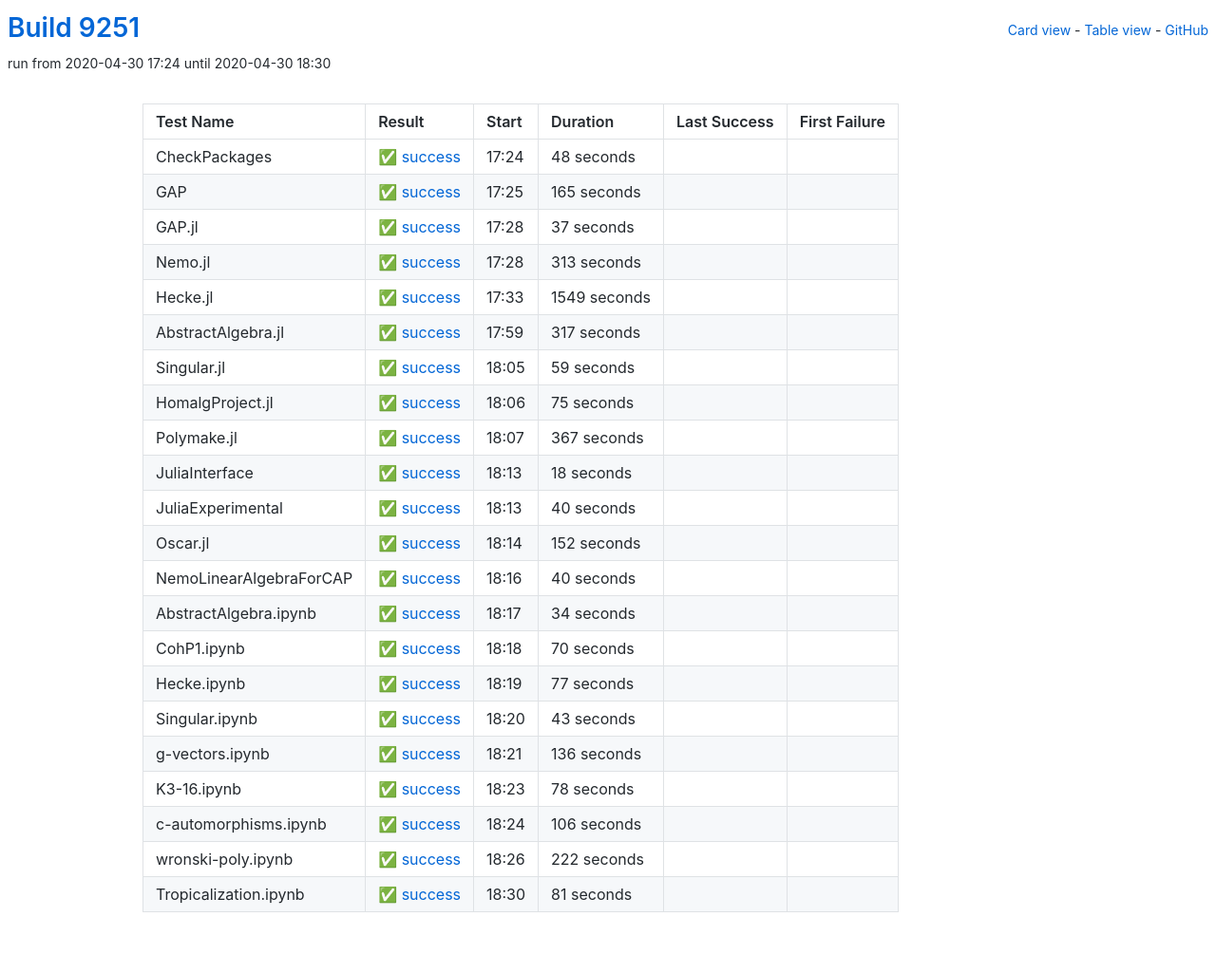
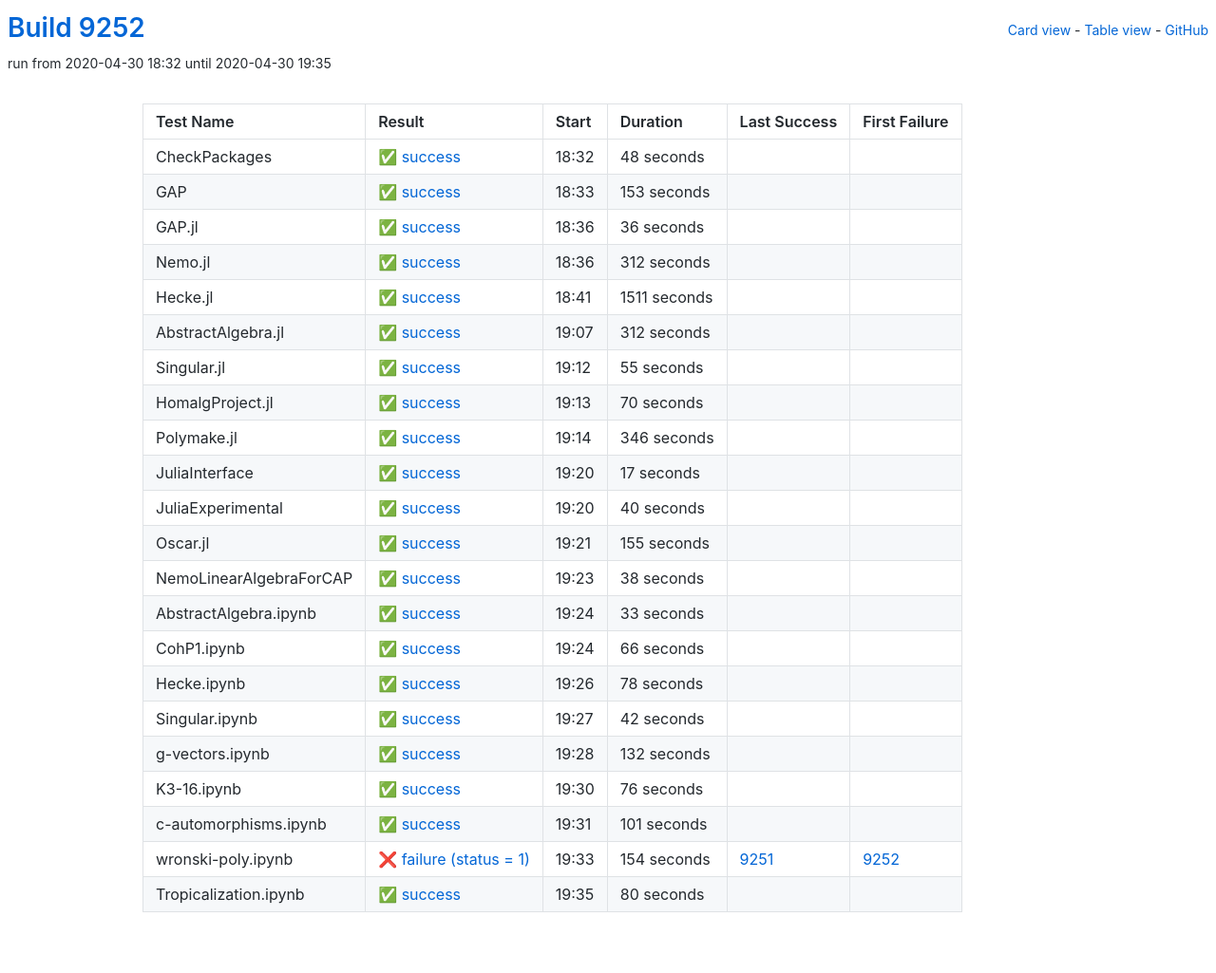
Before and after one commit to oscar-system/oscar-ci-status, a Jekyll site: the page built from table.html, in a window 1280 px wide. Shown: the whole page at 95% size. Built offline with Jekyll 4.4.1, drawn with Linux system fonts in a browser that asks for light colours.

Commit message:
Build 9252

```diff
--- a/_data/ci.yml
+++ b/_data/ci.yml
@@ -1,5 +1,5 @@
-build: 9251
-build_url: https://oscarci.mathematik.uni-kl.de/job/oscar/9251/
+build: 9252
+build_url: https://oscarci.mathematik.uni-kl.de/job/oscar/9252/
 job: oscar
 tests:
 - duration: 48
@@ -8,108 +8,108 @@ tests:
   first_failure_url: null
   last_success: false
   last_success_url: null
-  log: https://oscarci.mathematik.uni-kl.de/job/oscar/9251/artifact/logs/build-9251/CheckPackages.log
+  log: https://oscarci.mathematik.uni-kl.de/job/oscar/9252/artifact/logs/build-9252/CheckPackages.log
   name: CheckPackages
-  start: 2020-04-30 17:24
+  start: 2020-04-30 18:32
   status: success
   success: true
-- duration: 165
+- duration: 153
   exitcode: 0
   first_failure: false
   first_failure_url: null
   last_success: false
   last_success_url: null
-  log: https://oscarci.mathematik.uni-kl.de/job/oscar/9251/artifact/logs/build-9251/GAP.log
+  log: https://oscarci.mathematik.uni-kl.de/job/oscar/9252/artifact/logs/build-9252/GAP.log
   name: GAP
-  start: 2020-04-30 17:25
+  start: 2020-04-30 18:33
   status: success
   success: true
-- duration: 37
+- duration: 36
   exitcode: 0
   first_failure: false
   first_failure_url: null
   last_success: false
   last_success_url: null
-  log: https://oscarci.mathematik.uni-kl.de/job/oscar/9251/artifact/logs/build-9251/GAP.jl.log
+  log: https://oscarci.mathematik.uni-kl.de/job/oscar/9252/artifact/logs/build-9252/GAP.jl.log
   name: GAP.jl
-  start: 2020-04-30 17:28
+  start: 2020-04-30 18:36
   status: success
   success: true
-- duration: 313
+- duration: 312
   exitcode: 0
   first_failure: false
   first_failure_url: null
   last_success: false
   last_success_url: null
-  log: https://oscarci.mathematik.uni-kl.de/job/oscar/9251/artifact/logs/build-9251/Nemo.jl.log
+  log: https://oscarci.mathematik.uni-kl.de/job/oscar/9252/artifact/logs/build-9252/Nemo.jl.log
   name: Nemo.jl
-  start: 2020-04-30 17:28
+  start: 2020-04-30 18:36
   status: success
   success: true
-- duration: 1549
+- duration: 1511
   exitcode: 0
   first_failure: false
   first_failure_url: null
   last_success: false
   last_success_url: null
-  log: https://oscarci.mathematik.uni-kl.de/job/oscar/9251/artifact/logs/build-9251/Hecke.jl.log
+  log: https://oscarci.mathematik.uni-kl.de/job/oscar/9252/artifact/logs/build-9252/Hecke.jl.log
   name: Hecke.jl
-  start: 2020-04-30 17:33
+  start: 2020-04-30 18:41
   status: success
   success: true
-- duration: 317
+- duration: 312
   exitcode: 0
   first_failure: false
   first_failure_url: null
   last_success: false
   last_success_url: null
-  log: https://oscarci.mathematik.uni-kl.de/job/oscar/9251/artifact/logs/build-9251/AbstractAlgebra.jl.log
+  log: https://oscarci.mathematik.uni-kl.de/job/oscar/9252/artifact/logs/build-9252/AbstractAlgebra.jl.log
   name: AbstractAlgebra.jl
-  start: 2020-04-30 17:59
+  start: 2020-04-30 19:07
   status: success
   success: true
-- duration: 59
+- duration: 55
   exitcode: 0
   first_failure: false
   first_failure_url: null
   last_success: false
   last_success_url: null
-  log: https://oscarci.mathematik.uni-kl.de/job/oscar/9251/artifact/logs/build-9251/Singular.jl.log
+  log: https://oscarci.mathematik.uni-kl.de/job/oscar/9252/artifact/logs/build-9252/Singular.jl.log
   name: Singular.jl
-  start: 2020-04-30 18:05
+  start: 2020-04-30 19:12
   status: success
   success: true
-- duration: 75
+- duration: 70
   exitcode: 0
   first_failure: false
   first_failure_url: null
   last_success: false
   last_success_url: null
-  log: https://oscarci.mathematik.uni-kl.de/job/oscar/9251/artifact/logs/build-9251/HomalgProject.jl.log
+  log: https://oscarci.mathematik.uni-kl.de/job/oscar/9252/artifact/logs/build-9252/HomalgProject.jl.log
   name: HomalgProject.jl
-  start: 2020-04-30 18:06
+  start: 2020-04-30 19:13
   status: success
   success: true
-- duration: 367
+- duration: 346
   exitcode: 0
   first_failure: false
   first_failure_url: null
   last_success: false
   last_success_url: null
-  log: https://oscarci.mathematik.uni-kl.de/job/oscar/9251/artifact/logs/build-9251/Polymake.jl.log
+  log: https://oscarci.mathematik.uni-kl.de/job/oscar/9252/artifact/logs/build-9252/Polymake.jl.log
   name: Polymake.jl
-  start: 2020-04-30 18:07
+  start: 2020-04-30 19:14
   status: success
   success: true
-- duration: 18
+- duration: 17
   exitcode: 0
   first_failure: false
   first_failure_url: null
   last_success: false
   last_success_url: null
-  log: https://oscarci.mathematik.uni-kl.de/job/oscar/9251/artifact/logs/build-9251/JuliaInterface.log
+  log: https://oscarci.mathematik.uni-kl.de/job/oscar/9252/artifact/logs/build-9252/JuliaInterface.log
   name: JuliaInterface
-  start: 2020-04-30 18:13
+  start: 2020-04-30 19:20
   status: success
   success: true
 - duration: 40
@@ -118,86 +118,53 @@ tests:
   first_failure_url: null
   last_success: false
   last_success_url: null
-  log: https://oscarci.mathematik.uni-kl.de/job/oscar/9251/artifact/logs/build-9251/JuliaExperimental.log
+  log: https://oscarci.mathematik.uni-kl.de/job/oscar/9252/artifact/logs/build-9252/JuliaExperimental.log
   name: JuliaExperimental
-  start: 2020-04-30 18:13
+  start: 2020-04-30 19:20
   status: success
   success: true
-- duration: 152
+- duration: 155
   exitcode: 0
   first_failure: false
   first_failure_url: null
   last_success: false
   last_success_url: null
-  log: https://oscarci.mathematik.uni-kl.de/job/oscar/9251/artifact/logs/build-9251/Oscar.jl.log
+  log: https://oscarci.mathematik.uni-kl.de/job/oscar/9252/artifact/logs/build-9252/Oscar.jl.log
   name: Oscar.jl
-  start: 2020-04-30 18:14
+  start: 2020-04-30 19:21
   status: success
   success: true
-- duration: 40
+- duration: 38
   exitcode: 0
   first_failure: false
   first_failure_url: null
   last_success: false
   last_success_url: null
-  log: https://oscarci.mathematik.uni-kl.de/job/oscar/9251/artifact/logs/build-9251/NemoLinearAlgebraForCAP.log
+  log: https://oscarci.mathematik.uni-kl.de/job/oscar/9252/artifact/logs/build-9252/NemoLinearAlgebraForCAP.log
   name: NemoLinearAlgebraForCAP
-  start: 2020-04-30 18:16
+  start: 2020-04-30 19:23
   status: success
   success: true
-- duration: 34
+- duration: 33
   exitcode: 0
   first_failure: false
   first_failure_url: null
   last_success: false
   last_success_url: null
-  log: https://oscarci.mathematik.uni-kl.de/job/oscar/9251/artifact/logs/build-9251/AbstractAlgebra.ipynb.log
+  log: https://oscarci.mathematik.uni-kl.de/job/oscar/9252/artifact/logs/build-9252/AbstractAlgebra.ipynb.log
   name: AbstractAlgebra.ipynb
-  start: 2020-04-30 18:17
+  start: 2020-04-30 19:24
   status: success
   success: true
-- duration: 70
+- duration: 66
   exitcode: 0
   first_failure: false
   first_failure_url: null
   last_success: false
   last_success_url: null
-  log: https://oscarci.mathematik.uni-kl.de/job/oscar/9251/artifact/logs/build-9251/CohP1.ipynb.log
+  log: https://oscarci.mathematik.uni-kl.de/job/oscar/9252/artifact/logs/build-9252/CohP1.ipynb.log
   name: CohP1.ipynb
-  start: 2020-04-30 18:18
-  status: success
-  success: true
-- duration: 77
-  exitcode: 0
-  first_failure: false
-  first_failure_url: null
-  last_success: false
-  last_success_url: null
-  log: https://oscarci.mathematik.uni-kl.de/job/oscar/9251/artifact/logs/build-9251/Hecke.ipynb.log
-  name: Hecke.ipynb
-  start: 2020-04-30 18:19
-  status: success
-  success: true
-- duration: 43
-  exitcode: 0
-  first_failure: false
-  first_failure_url: null
-  last_success: false
-  last_success_url: null
-  log: https://oscarci.mathematik.uni-kl.de/job/oscar/9251/artifact/logs/build-9251/Singular.ipynb.log
-  name: Singular.ipynb
-  start: 2020-04-30 18:20
-  status: success
-  success: true
-- duration: 136
-  exitcode: 0
-  first_failure: false
-  first_failure_url: null
-  last_success: false
-  last_success_url: null
-  log: https://oscarci.mathematik.uni-kl.de/job/oscar/9251/artifact/logs/build-9251/g-vectors.ipynb.log
-  name: g-vectors.ipynb
-  start: 2020-04-30 18:21
+  start: 2020-04-30 19:24
   status: success
   success: true
 - duration: 78
@@ -206,41 +173,74 @@ tests:
   first_failure_url: null
   last_success: false
   last_success_url: null
-  log: https://oscarci.mathematik.uni-kl.de/job/oscar/9251/artifact/logs/build-9251/K3-16.ipynb.log
-  name: K3-16.ipynb
-  start: 2020-04-30 18:23
+  log: https://oscarci.mathematik.uni-kl.de/job/oscar/9252/artifact/logs/build-9252/Hecke.ipynb.log
+  name: Hecke.ipynb
+  start: 2020-04-30 19:26
   status: success
   success: true
-- duration: 106
+- duration: 42
   exitcode: 0
   first_failure: false
   first_failure_url: null
   last_success: false
   last_success_url: null
-  log: https://oscarci.mathematik.uni-kl.de/job/oscar/9251/artifact/logs/build-9251/c-automorphisms.ipynb.log
-  name: c-automorphisms.ipynb
-  start: 2020-04-30 18:24
+  log: https://oscarci.mathematik.uni-kl.de/job/oscar/9252/artifact/logs/build-9252/Singular.ipynb.log
+  name: Singular.ipynb
+  start: 2020-04-30 19:27
   status: success
   success: true
-- duration: 222
+- duration: 132
   exitcode: 0
   first_failure: false
   first_failure_url: null
   last_success: false
   last_success_url: null
-  log: https://oscarci.mathematik.uni-kl.de/job/oscar/9251/artifact/logs/build-9251/wronski-poly.ipynb.log
-  name: wronski-poly.ipynb
-  start: 2020-04-30 18:26
+  log: https://oscarci.mathematik.uni-kl.de/job/oscar/9252/artifact/logs/build-9252/g-vectors.ipynb.log
+  name: g-vectors.ipynb
+  start: 2020-04-30 19:28
   status: success
   success: true
-- duration: 81
+- duration: 76
   exitcode: 0
   first_failure: false
   first_failure_url: null
   last_success: false
   last_success_url: null
-  log: https://oscarci.mathematik.uni-kl.de/job/oscar/9251/artifact/logs/build-9251/Tropicalization.ipynb.log
-  name: Tropicalization.ipynb
-  start: 2020-04-30 18:30
+  log: https://oscarci.mathematik.uni-kl.de/job/oscar/9252/artifact/logs/build-9252/K3-16.ipynb.log
+  name: K3-16.ipynb
+  start: 2020-04-30 19:30
   status: success
   success: true
+- duration: 101
+  exitcode: 0
+  first_failure: false
+  first_failure_url: null
+  last_success: false
+  last_success_url: null
+  log: https://oscarci.mathematik.uni-kl.de/job/oscar/9252/artifact/logs/build-9252/c-automorphisms.ipynb.log
+  name: c-automorphisms.ipynb
+  start: 2020-04-30 19:31
+  status: success
+  success: true
+- duration: 154
+  exitcode: 1
+  first_failure: 9252
+  first_failure_url: https://oscarci.mathematik.uni-kl.de/job/oscar/9252/
+  last_success: 9251
+  last_success_url: https://oscarci.mathematik.uni-kl.de/job/oscar/9251/
+  log: https://oscarci.mathematik.uni-kl.de/job/oscar/9252/artifact/logs/build-9252/wronski-poly.ipynb.log
+  name: wronski-poly.ipynb
+  start: 2020-04-30 19:33
+  status: failure
+  success: false
+- duration: 80
+  exitcode: 0
+  first_failure: false
+  first_failure_url: null
+  last_success: false
+  last_success_url: null
+  log: https://oscarci.mathematik.uni-kl.de/job/oscar/9252/artifact/logs/build-9252/Tropicalization.ipynb.log
+  name: Tropicalization.ipynb
+  start: 2020-04-30 19:35
+  status: success
+  success: true
```
Also changed, not shown: README.md.
